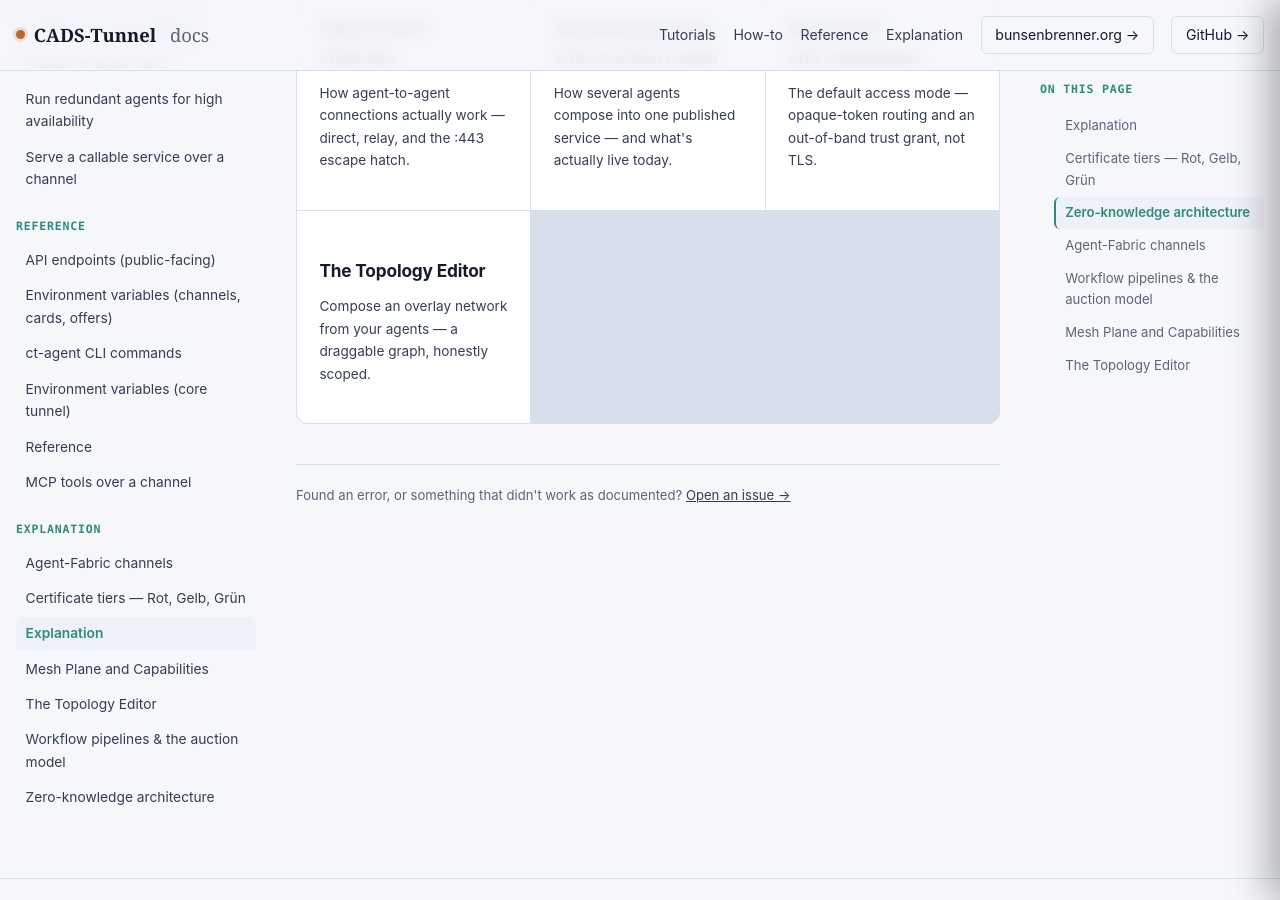
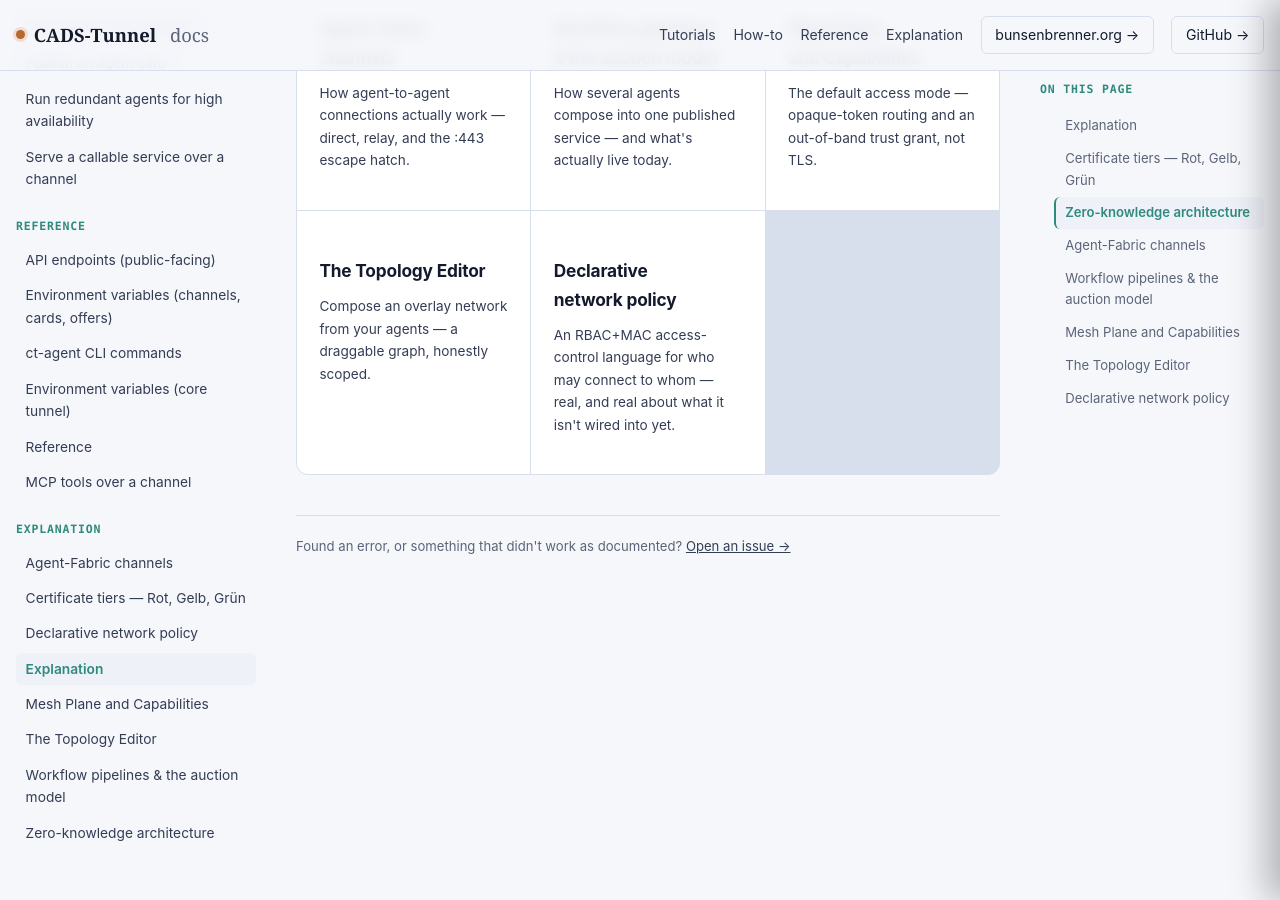
Before and after one commit to scimbe/CADS-Tunnel-docs, a Jekyll site: the page built from _explanation/index.md, in a window 1280 px wide and 900 px high, scrolled down 530 px. Built offline with Jekyll 4.4.1, drawn with Linux system fonts in a browser that asks for light colours; part of the change alters nothing that is shown.

Commit message:
explanation: new "Declarative network policy" -- another real-but-unwired feature
/me/networks/* (crates/common/src/policy.rs, #102) had zero coverage: an
RBAC+MAC access-control language, independently pure-tested (17/17 ct-common
policy tests), with the same honest caveat as the Topology Editor -- the
decision engine and its explain()/desired_channels() are real and correct,
but the edge broker doesn't yet enforce it and the net.explain MCP tool the
source's own doc comment claims exists doesn't, verified by grep against
crates/edge and the registered MCP tool list. Cross-links Topology Editor.

````diff
--- /dev/null
+++ b/_explanation/declarative-network-policy.md
@@ -0,0 +1,80 @@
+---
+title: Declarative network policy
+description: An RBAC+MAC access-control language for who may connect to whom — real, and real about what it isn't wired into yet.
+order: 7
+---
+
+# Declarative network policy
+
+Found the same way as [The Topology Editor]({{ '/explanation/topology-editor/' | relative_url }}) —
+by auditing every route this control plane actually registers and checking it against what's
+documented here. `/me/networks/*` (`crates/common/src/policy.rs`, #102) had zero coverage on this
+site. It's a different idea from Topology's graph editor: not "draw connections," but "declare who's
+*allowed* to connect to whom, by role and sensitivity level" — a small RBAC+MAC policy language,
+independently pure-tested (17/17 `ct-common` policy tests, re-run hermetically for this page) and
+exposed through three `/me/*` routes.
+
+## The policy language
+
+A **`Network`** is `{agents: [Agent], policy: Policy}`. Each `Agent` is `{id, group, label}` — a
+group for role-based rules (`"dev"`, `"ops"`, whatever you choose) and a security label. A `Policy` is:
+
+```json
+{
+  "levels": {"order": ["public", "internal", "secret"]},
+  "rules": [
+    {"from": {"group": "dev"}, "to": {"group": "ops"}}
+  ],
+  "mac_flow_control": true
+}
+```
+
+- **RBAC (discretionary)**: default-deny. A flow from `a` to `b` is permitted only if at least one
+  `rules` entry's `from`/`to` selectors both match — a selector with `group`/`label` unset matches
+  anything in that field, so `{"from": {}, "to": {}}` would allow everyone.
+- **MAC (mandatory)**, opt-in via `mac_flow_control: true`: a Bell–LaPadula **no-write-down** rule
+  layered on top — an agent at a higher `levels` rank may never initiate a flow to a lower-ranked
+  agent, even if an RBAC rule would otherwise allow it. An unknown label fails closed (deny), not
+  open. This overrides RBAC; it never grants what RBAC alone would deny.
+
+## `explain` and `desired_channels` — real, pure, and tested
+
+Two things a stored `Network` computes, both real functions with passing tests, not stubs:
+
+- **`GET /me/networks/:id/plan`** returns
+  `{"desired": [["agent-a","agent-b"], ...]}` — every pair the policy would allow to connect,
+  canonicalized (order-independent, no self-pairs). This is `Network::desired_channels()`: for every
+  distinct pair of member agents, ask the policy, keep the ones it allows.
+- **`Network::explain(a_id, b_id)`** — the single-pair version, with a **reason** (`Decision {allowed,
+  reason}`) — a member id that doesn't exist in the network is a fail-closed deny with a clear reason,
+  not an error. Confirmed by its own test, `network_explain_answers_allowed_and_why_for_two_agent_ids`.
+
+## The honest caveat: this doesn't gate anything live, yet — despite what the source itself claims
+
+<div class="callout warn">
+`crates/common/src/policy.rs`'s own module doc comment states, in the present tense: "the controller
+compiles a declaration into channel grants from it, <strong>the edge broker enforces it at channel
+admission</strong>… and the MCP <code>net.explain(a, b)</code> tool renders its <code>Decision</code>."
+Checked directly rather than taking that at face value — grepped every source file in
+<code>crates/edge</code> for any reference to this module, this <code>Policy</code> type, or
+<code>desired_channels</code>: <strong>zero matches</strong>. Grepped every registered MCP tool
+(<code>ct_common::mcp</code>'s <code>register_*</code> functions and what actually gets wired up in
+<code>ct-agent</code>) for an <code>explain</code> tool: also zero. Neither the edge-broker enforcement
+nor the <code>net.explain</code> MCP tool exist in the shipped system today. The doc comment describes
+the intended end state of #102, not current behavior — the same gap as
+<a href="{{ '/explanation/topology-editor/' | relative_url }}">the Topology Editor's</a> overlay-mode
+and unreachable operator-binding route, and worth exactly the same caveat: the decision engine itself
+is real, correct, and tested — declaring a network and computing what it would allow works exactly as
+documented above — but nothing currently reads that computed plan to actually admit or refuse a real
+Agent-Fabric channel.
+</div>
+
+## Should you use this today?
+
+For reasoning about what a role/sensitivity-based access policy *would* permit — yes, `PUT`/`GET
+/me/networks/:id` and its `/plan` are fully live and correct. For actually restricting which of your
+agents can talk to which, the real, currently-enforced mechanism is channel admission itself — see
+[Agent-Fabric channels]({{ '/explanation/agent-fabric-channels/' | relative_url }}) and
+[Set up an Agent-Fabric channel]({{ '/how-to/join-a-channel/' | relative_url }}) for what's actually
+wired in: only agents holding a signed grant for a specific channel can join it, independent of this
+policy language.
--- a/_explanation/topology-editor.md
+++ b/_explanation/topology-editor.md
@@ -100,3 +100,8 @@ For actually establishing those connections, use
 [Set up an Agent-Fabric channel]({{ '/how-to/join-a-channel/' | relative_url }}) or
 [the self-service channel registry]({{ '/reference/api-endpoints/' | relative_url }}) as documented
 elsewhere on this site — both are fully reachable today, unlike the topology-edge path above.
+
+A sibling feature, [Declarative network policy]({{ '/explanation/declarative-network-policy/' | relative_url }})
+(`/me/networks/*`), is in the same position for a different reason: it's a role/sensitivity-based
+access-control *language* rather than a graph you draw, but it lands on the exact same honest caveat —
+a real, tested decision engine with no live enforcement wired to it yet.
````
